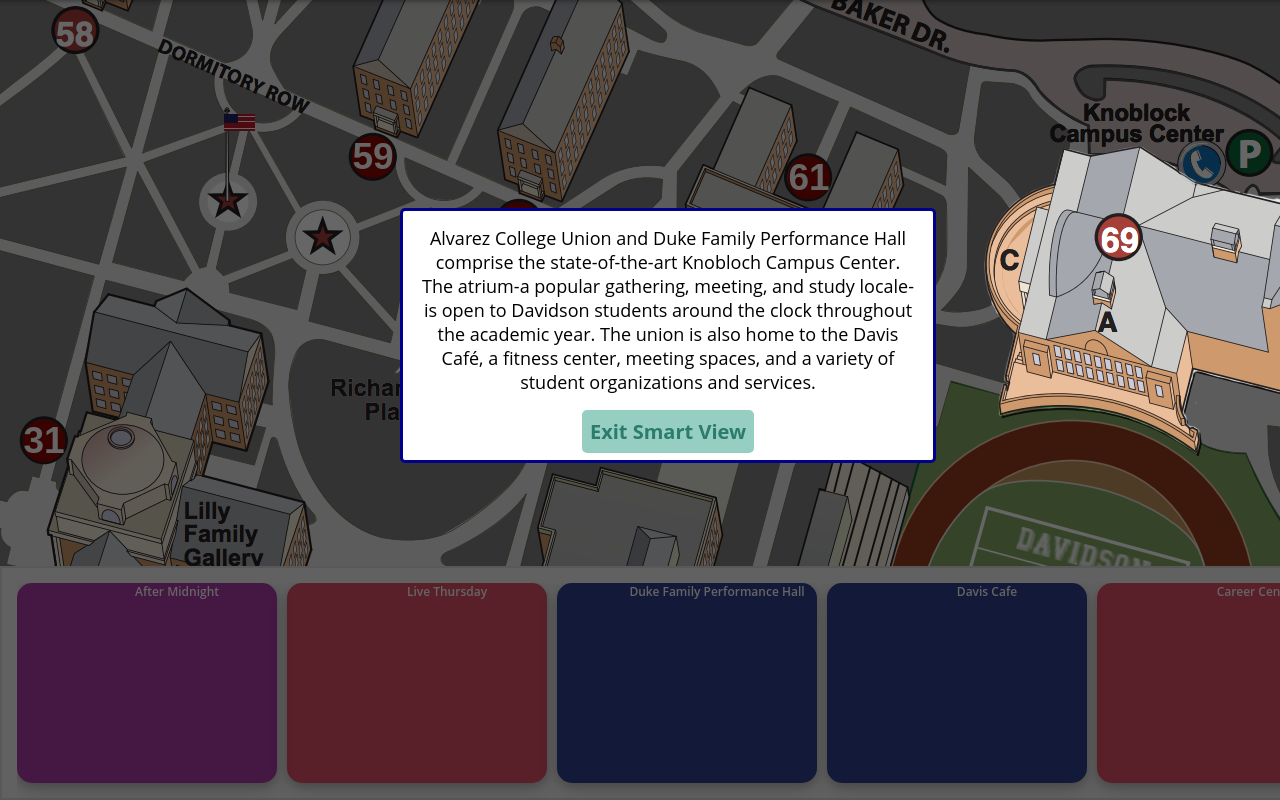
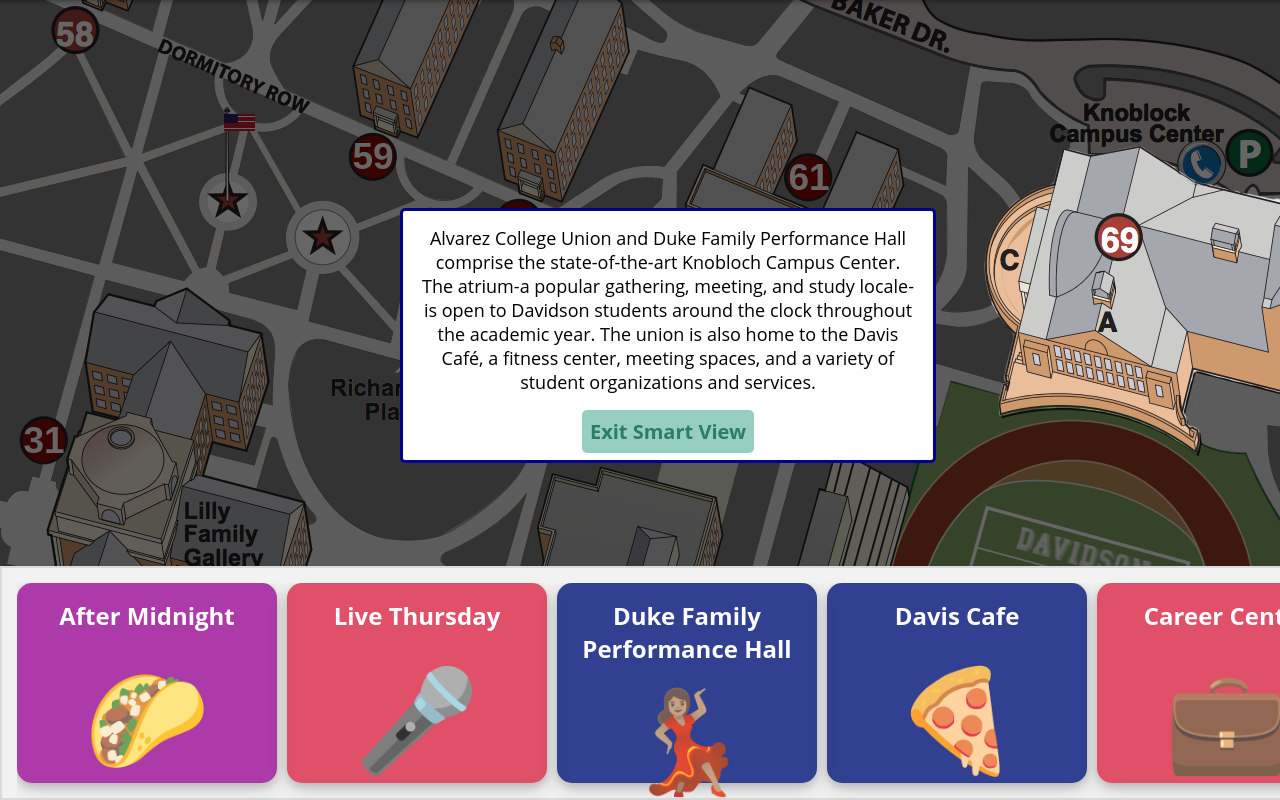
Before and after one commit to asalexanderlee/hackathon-map, a React (Create React App) app: page / in a window 1280 px wide. Both pictures are taken after a click on the element "69". Shown: the top 800 px of the page. Built offline with nearby package versions, Linux system fonts and the light colour scheme.

Commit message:
Integrate bottom cards and add emojis

```diff
--- a/src/App.js
+++ b/src/App.js
@@ -13,9 +13,6 @@
       <div className="App">
         <Map />
         <Overlay />
-        <div>
-          <InfoPopup />
-        </div>
       </div>
     );
   }
--- a/src/components/InfoPopup.css
+++ b/src/components/InfoPopup.css
@@ -6,6 +6,7 @@
   border: 2px solid #dbdbdb;
   width: 100%;
   height: 200px;
+  z-index: 5;
 }
 
 .row {
@@ -66,11 +67,14 @@
   perspective: 1000px;
 }
 /* flip the pane when hovered */
-  	.flip-container:hover .flipper, .flip-container.hover .flipper {
+.flip-container:hover .flipper,
+.flip-container.hover .flipper {
   transform: rotateY(180deg);
 }
 
-  .flip-container, .front, .back {
+.flip-container,
+.front,
+.back {
   width: 320px;
   height: 480px;
 }
@@ -79,27 +83,51 @@
 .flipper {
   transition: 0.6s;
   transform-style: preserve-3d;
-
   position: relative;
 }
 
+.flipper:hover .back {
+  backface-visibility: visible;
+}
 /* hide back of pane during swap */
-  .front, .back {
+.front,
+.back {
   backface-visibility: hidden;
 
   position: absolute;
   top: 0;
   left: 0;
 }
-
+.flipper:hover .front {
+  visibility: hidden;
+}
 /* front pane, placed above back */
 .front {
   z-index: 2;
   /* for firefox 31 */
   transform: rotateY(0deg);
+  width: 260px;
+  height: 200px;
 }
 
 /* back, initially hidden pane */
 .back {
   transform: rotateY(180deg);
+  border: 1px solid red;
+  width: 260px;
+  padding: 10px;
+  box-sizing: border-box;
+  height: 200px;
 }
+
+.panel-description {
+  font-size: 15px;
+}
+
+.emoji {
+  font-size: 100px;
+}
+#dukeEmoji,
+#centerEmoji {
+  margin-top: -12px;
+}
--- a/src/components/InfoPopup.js
+++ b/src/components/InfoPopup.js
@@ -6,11 +6,13 @@
     <div className="flip-container" ontouchstart="this.classList.toggle('hover');">
       <div className="flipper" style={{ backgroundColor: props.color }}>
         <div className="front">
-          {props.title}
+          <h1>{props.title}</h1>
+          <div className="emoji" id={props.emojiId}>
+            {props.emoji}
+          </div>
         </div>
         <div className="back">
-          <h1>Hey</h1>
-          {props.info}
+          <span className="panel-description">{props.info}</span>
         </div>
       </div>
     </div>
@@ -36,16 +38,76 @@
     return (
       <div className="popup">
         <div className="row">
-          <Panel color={this.chooseRandomColor(colors)} title={"After Midnight"} info="Lorem ipsum"/>
-          <Panel color={this.chooseRandomColor(colors)} title={"Live Thursday"} />
-          <Panel color={this.chooseRandomColor(colors)} title={"Duke Family Performance Hall"} />
-          <Panel color={this.chooseRandomColor(colors)} title={"Davis Cafe"} />
-          <Panel color={this.chooseRandomColor(colors)} title={"Career Center"} />
-          <Panel color={this.chooseRandomColor(colors)} title={"Post Office"} />
-          <Panel color={this.chooseRandomColor(colors)} title={"Gym"} />
-          <Panel color={this.chooseRandomColor(colors)} title={"Davidson Outdoors"} />
-          <Panel color={this.chooseRandomColor(colors)} title={"Chaplain's Office"} />
-          <Panel color={this.chooseRandomColor(colors)} title={"Center for Civic Engagement"} />
+          <Panel
+            color={this.chooseRandomColor(colors)}
+            title={"After Midnight"}
+            emojiId={""}
+            emoji={"🌮"}
+            info="From midnight until 3 a.m., at least one Saturday night per month, legions of Davidson students gravitate to the Alvarez College Union while most citizens of the outside world slumber."
+          />
+          <Panel
+            color={this.chooseRandomColor(colors)}
+            title={"Live Thursday"}
+            emojiId={""}
+            emoji={"🎤"}
+            info="Live Thursdays, a sort of open mic night performance put on every Thursday in the Student Union. There are three singing groups on campus that are awesome, as well as an enormous dance ensemble that puts on two sold out performances a semester."
+          />
+          <Panel
+            color={this.chooseRandomColor(colors)}
+            title={"Duke Family Performance Hall"}
+            emojiId={"dukeEmoji"}
+            emoji={"💃🏽"}
+            info="The 600+ seat proscenium theatre is housed within the Knobloch Campus Center along with the Alvarez College Union, creating a seamless relationship between academics, art, entertainment and college community life."
+          />
+          <Panel
+            color={this.chooseRandomColor(colors)}
+            emojiId={""}
+            emoji={"🍕"}
+            title={"Davis Cafe"}
+            info="Located at the center of campus life, the Davis Café is on the third floor of the Alvarez College Union. Meal plans are accepted at the Café."
+          />
+          <Panel
+            color={this.chooseRandomColor(colors)}
+            emojiId={""}
+            emoji={"💼"}
+            title={"Career Center"}
+            info="The Center for Career Development is here to help you turn your academic knowledge into a real-world career."
+          />
+          <Panel
+            color={this.chooseRandomColor(colors)}
+            emojiId={""}
+            emoji={"📫"}
+            title={"Post Office"}
+            info="Our Campus Post Office, located in Knobloch Campus Center, serves our students, faculty and staff with a variety of mailing and shipping services."
+          />
+          <Panel
+            color={this.chooseRandomColor(colors)}
+            emojiId={""}
+            emoji={"👟"}
+            title={"Gym"}
+            info="The center has aerobic step and treadmill machines, weight stations and free weights for use by students, faculty and staff members. "
+          />
+          <Panel
+            color={this.chooseRandomColor(colors)}
+            emojiId={""}
+            emoji={"🛶"}
+            title={"Davidson Outdoors"}
+            info="Davidson Outdoors offers the students, faculty and staff of the college a variety of outdoor activities and courses throughout the year."
+          />
+          <Panel
+            color={this.chooseRandomColor(colors)}
+            emojiId={""}
+            emoji={"⛪️"}
+            title={"Chaplain's Office"}
+            info="The chaplains are available to all members of the college community from any religious tradition or secular background, for pastoral counseling, spiritual direction, and program planning. "
+          />
+          <Panel
+            color={this.chooseRandomColor(colors)}
+            emojiId={"centerEmoji"}
+            emoji={"🏛"}
+            title={"Center for Civic Engagement"}
+            info="The Center for Civic Engagement promotes learning through engagement with the community. "
+          />
         </div>
       </div>
     );
--- a/src/components/Overlay.js
+++ b/src/components/Overlay.js
@@ -1,34 +1,42 @@
 import React, { Component } from "react";
 import "./Overlay.css";
 import union from "../union.png";
+import InfoPopup from "./InfoPopup";
 
-const Circle = props => {
-  const onExit = () => {
-    document.getElementById(props.popupId).style.visibility = "hidden";
+class Circle extends Component {
+  render() {
+    return (
+      <div className="circle" id={this.props.id}>
+        <span onClick={this.props.onClick}>{this.props.number}</span>
+        <div className="tooltip">{this.props.description}</div>
+        <div className="buildingPopup" id={this.props.popupId}>
+          {this.props.popupInfo}
+          <br />
+          <br />
+          <span onClick={this.props.onExit} className="exit-smart-view">
+            Exit Smart View
+          </span>
+        </div>
+      </div>
+    );
+  }
+}
+export default class Overlay extends Component {
+  state = {
+    showPopup: false
+  };
+  handleExit = () => {
+    this.setState({ showPopup: false });
+    document.getElementById("unionPopup").style.visibility = "hidden";
     document.getElementById("blackout").style.visibility = "hidden";
     document.getElementById("unionPic").style.visibility = "hidden";
   };
-  const onClick = () => {
-    document.getElementById(props.popupId).style.visibility = "visible";
+  handleClick = () => {
+    this.setState({ showPopup: true });
+    document.getElementById("unionPopup").style.visibility = "visible";
     document.getElementById("blackout").style.visibility = "visible";
     document.getElementById("unionPic").style.visibility = "visible";
   };
-  return (
-    <div className="circle" id={props.id}>
-      <span onClick={onClick}>{props.number}</span>
-      <div className="tooltip">{props.description}</div>
-      <div className="buildingPopup" id={props.popupId}>
-        {props.popupInfo}
-        <br />
-        <br />
-        <span onClick={onExit} className="exit-smart-view">
-          Exit Smart View
-        </span>
-      </div>
-    </div>
-  );
-};
-export default class Overlay extends Component {
   render() {
     return (
       <React.Fragment>
@@ -44,6 +52,7 @@
           />
           <img src={union} alt="Alvarez College Union" id="unionPic" />
           <div id="blackout" />
+          {this.state.showPopup && <InfoPopup />}
           <Circle
             id="duke"
             onClick={this.handleClick}
```
Lines whose indentation alone changed are shown as unchanged.
